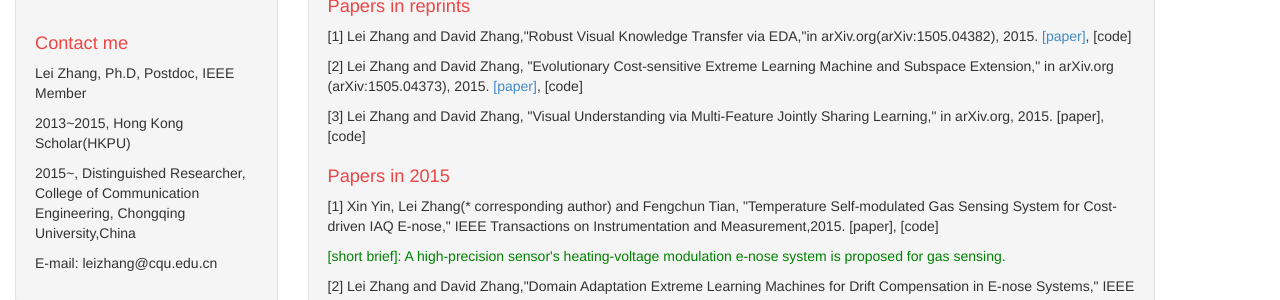
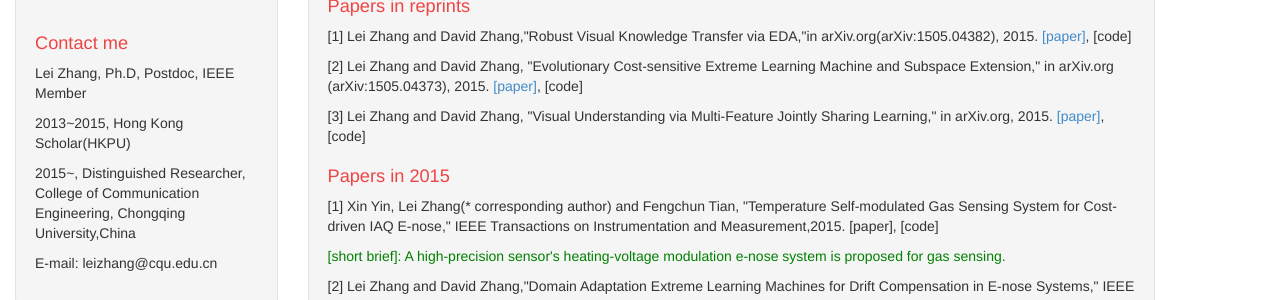
Before and after one commit to DrLeiZhang/website, a Jekyll site: the page built from publications.html, in a window 1280 px wide and 900 px high. Shown: the part 177-477 px from the top of the window. Built offline with Jekyll 4.4.1, drawn with Linux system fonts in a browser that asks for light colours; Markdown is read by kramdown in place of the engine named in the settings; some of the changed lines change nothing that is shown.

Commit message:
Update
Signed-off-by: leizhang@cqu.edu.cn <leizhang@cqu.edu.cn>

```diff
--- a/publications.html
+++ b/publications.html
@@ -9,7 +9,7 @@
 <h1>Papers in reprints</h1>
 <p>[1] Lei Zhang and David Zhang,"Robust Visual Knowledge Transfer via EDA,"in arXiv.org(arXiv:1505.04382), 2015. <a href="http://arxiv.org/abs/1505.04382">[paper]</a>, [code]</p>
 <p>[2] Lei Zhang and David Zhang, "Evolutionary Cost-sensitive Extreme Learning Machine and Subspace Extension," in arXiv.org (arXiv:1505.04373), 2015. <a href="http://arxiv.org/abs/1505.04373">[paper]</a>, [code]</p>
-<p>[3] Lei Zhang and David Zhang, "Visual Understanding via Multi-Feature Jointly Sharing Learning," in arXiv.org, 2015. [paper], [code]</p>
+<p>[3] Lei Zhang and David Zhang, "Visual Understanding via Multi-Feature Jointly Sharing Learning," in arXiv.org, 2015. <a href="http://arxiv.org/abs/1505.05233">[paper]</a>, [code]</p>
 
     <h1>Papers in 2015</h1>
 <p>[1] Xin Yin, Lei Zhang(* corresponding author) and Fengchun Tian, "Temperature Self-modulated Gas Sensing System for Cost-driven IAQ E-nose," IEEE Transactions on Instrumentation and Measurement,2015. [paper], [code]</p>
```
